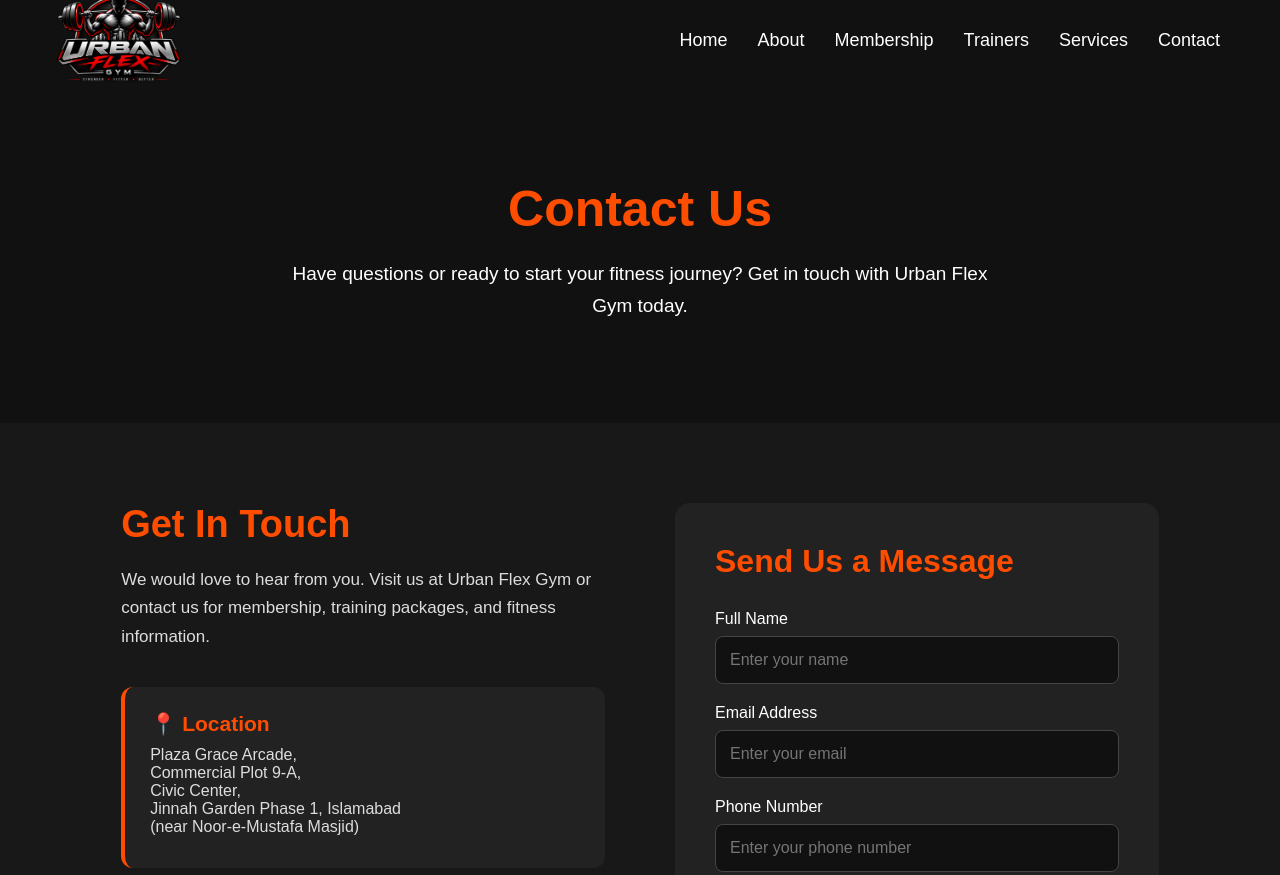
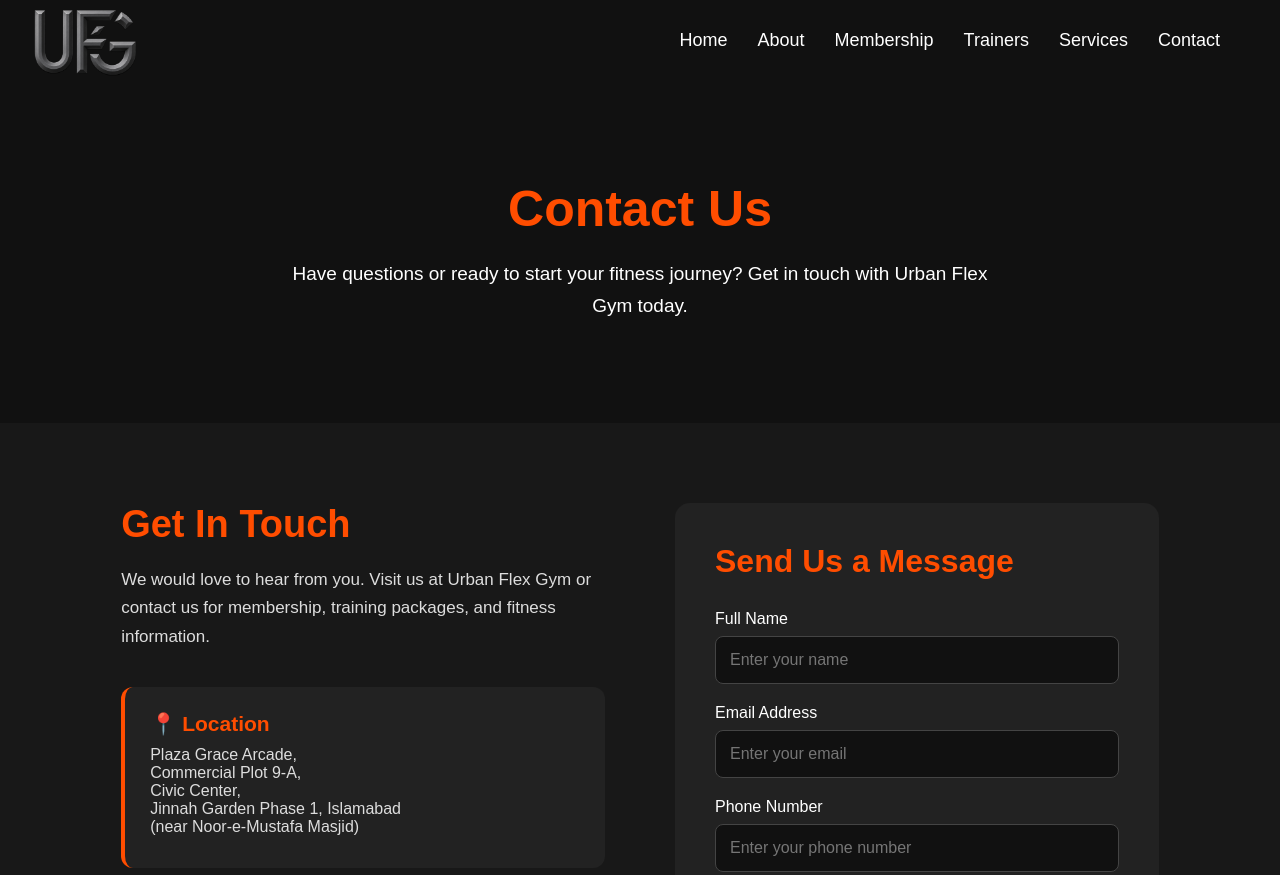
Before and after one commit to aishairfan396-sudo/Urban-Flex-GYM, a plain HTML site: page contact.html in a window 1280 px wide. Shown: the top 875 px of the page. Drawn offline with Linux system fonts and the light colour scheme.

Commit message:
Update contact.html

```diff
--- a/contact.html
+++ b/contact.html
@@ -19,7 +19,7 @@
 
             <div class="logo">
                 <img
-                    src="565ece31-063a-4059-86ee-0f051c8fa37d.png"
+                    src="ufg.png"
                     alt="Urban Flex Gym logo"
                     class="logo-img"
                 >
```
